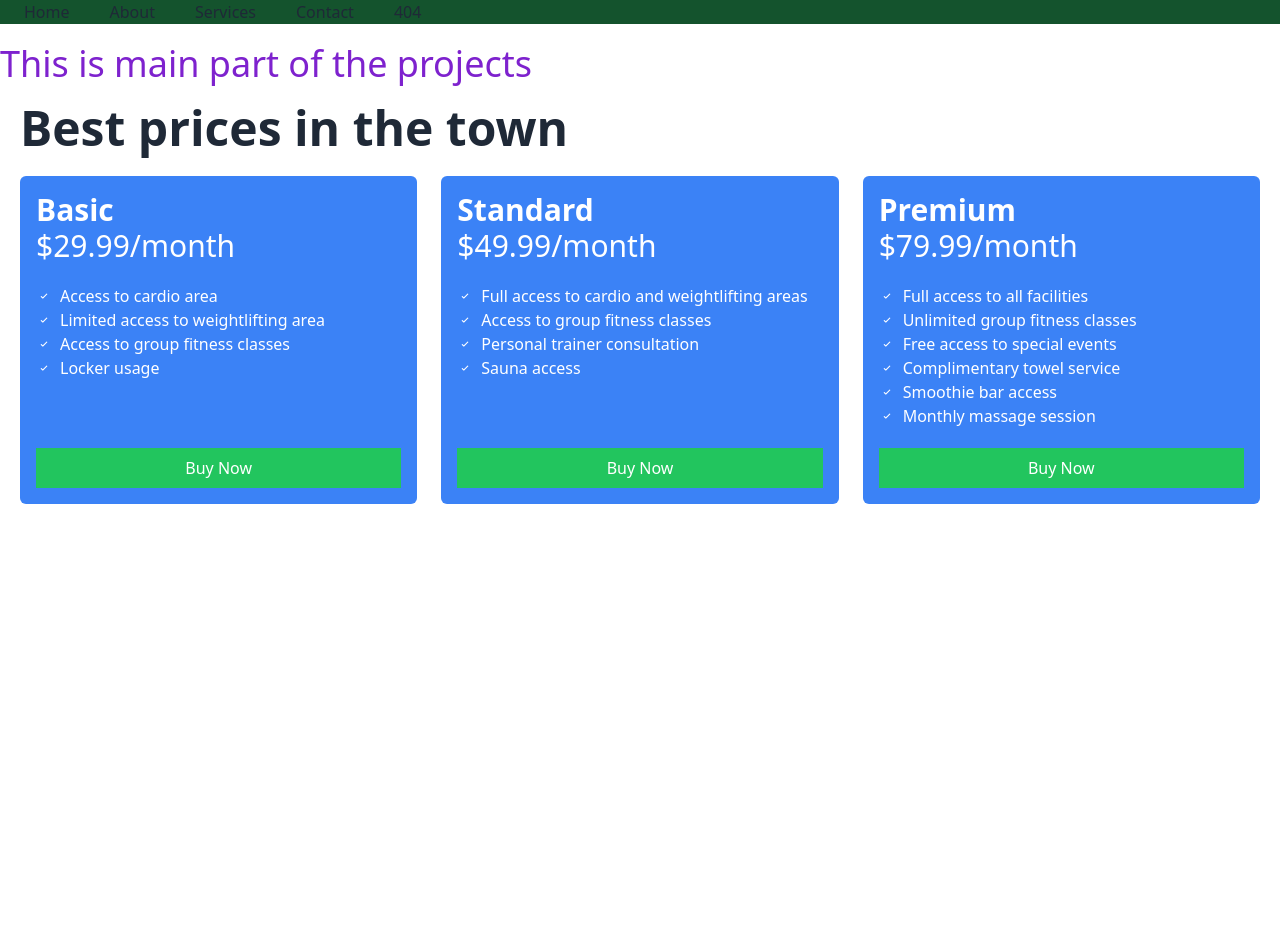
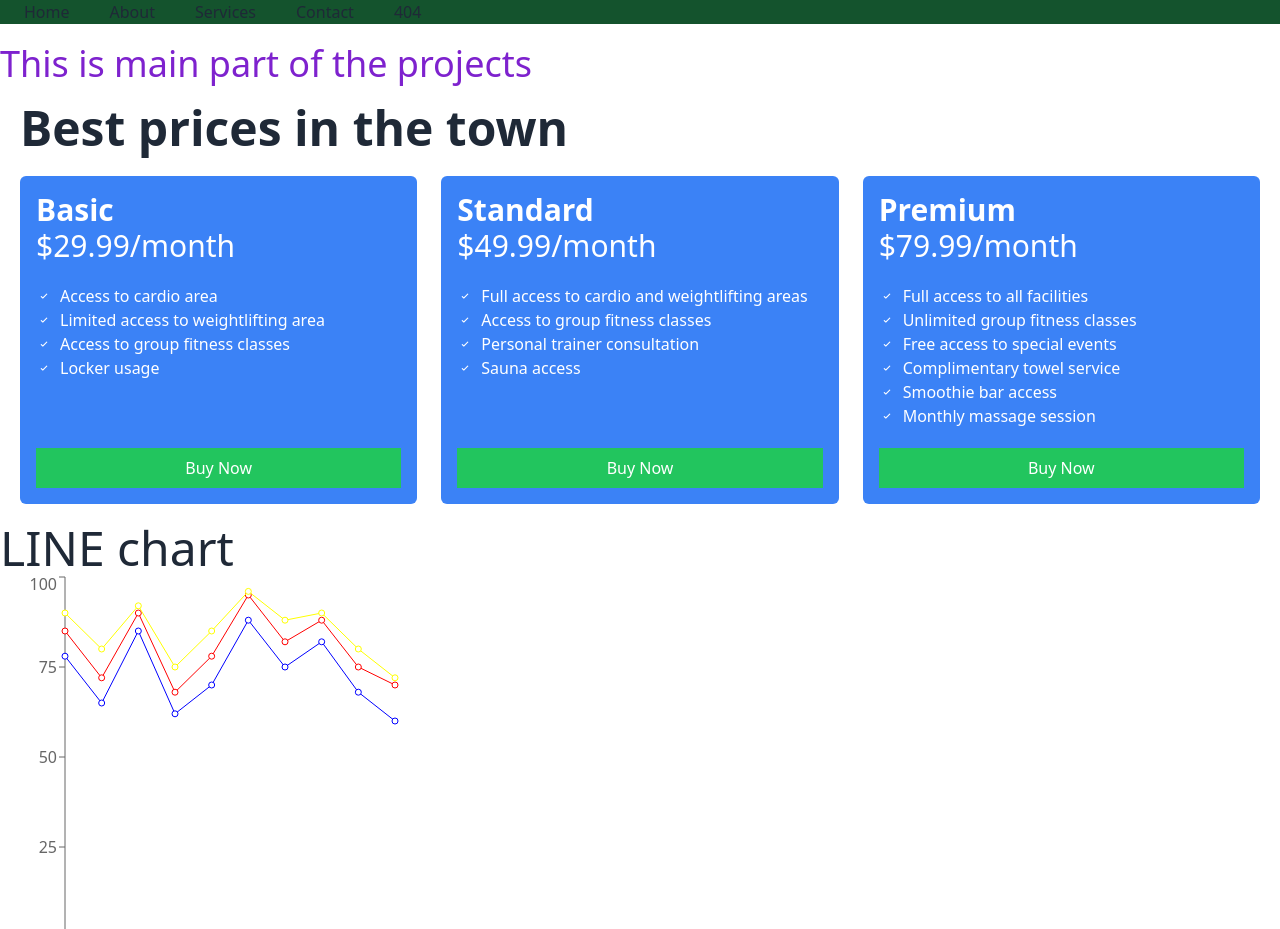
Before and after one commit to mozzammelrobi/price-option, a React (Vite) app: page / in a window 1280 px wide. Shown: the top 929 px of the page. Before the commit the page ends 800 px from the top, so only its background shows below. Built offline with nearby package versions, Linux system fonts and the light colour scheme.

Commit message:
Line chart addeded

```diff
--- a/package.json
+++ b/package.json
@@ -13,7 +13,8 @@
     "prop-types": "^15.8.1",
     "react": "^18.2.0",
     "react-dom": "^18.2.0",
-    "react-icons": "^5.0.1"
+    "react-icons": "^5.0.1",
+    "recharts": "^2.12.3"
   },
   "devDependencies": {
     "@types/react": "^18.2.64",
--- a/src/App.jsx
+++ b/src/App.jsx
@@ -1,5 +1,6 @@
 
 import './App.css'
+import Chart from './componetns/Chart/Chart'
 import NavBar from './componetns/NavBar/NavBar'
 import PriceOpton from './componetns/PriceOption/PriceOpton'
 // import DaisyNav from './componetns/DaisyNav/DaisyNav'
@@ -14,6 +15,7 @@ function App() {
   <h1 className='text-4xl mt-5 text-purple-700'>This is main part of the projects</h1>
   {/* <DaisyNav></DaisyNav> */}
   <PriceOpton></PriceOpton>
+  <Chart></Chart>
 
 
     </div>
--- /dev/null
+++ b/src/componetns/Chart/Chart.jsx
@@ -0,0 +1,33 @@
+
+import { LineChart, Line, XAxis, YAxis } from 'recharts';
+const Chart = () => {
+    const data = [
+        {"id": 1, "name": "Alice", "math": 85, "physics": 78, "chemistry": 90},
+        {"id": 2, "name": "Bob", "math": 72, "physics": 65, "chemistry": 80},
+        {"id": 3, "name": "Charlie", "math": 90, "physics": 85, "chemistry": 92},
+        {"id": 4, "name": "David", "math": 68, "physics": 62, "chemistry": 75},
+        {"id": 5, "name": "Eve", "math": 78, "physics": 70, "chemistry": 85},
+        {"id": 6, "name": "Frank", "math": 95, "physics": 88, "chemistry": 96},
+        {"id": 7, "name": "Grace", "math": 82, "physics": 75, "chemistry": 88},
+        {"id": 8, "name": "Henry", "math": 88, "physics": 82, "chemistry": 90},
+        {"id": 9, "name": "Ivy", "math": 75, "physics": 68, "chemistry": 80},
+        {"id": 10, "name": "Jack", "math": 70, "physics": 60, "chemistry": 72}
+      ]
+
+    return (
+        <div>
+            <h1 className="text-5xl">LINE chart</h1>
+
+            <LineChart width={400} height={400} data={data}>
+
+                <XAxis dataKey={'name'}></XAxis>
+                <YAxis dataKey={''}></YAxis>
+                <Line dataKey={'math'} stroke='red'></Line>
+                <Line dataKey={'physics'} stroke='blue'></Line>
+                <Line dataKey={'chemistry'} stroke='yellow'></Line>
+            </LineChart>
+        </div>
+    );
+};
+
+export default Chart;
```
Also changed, not shown: 1 other file (tests, documents, lock files or other folders).
